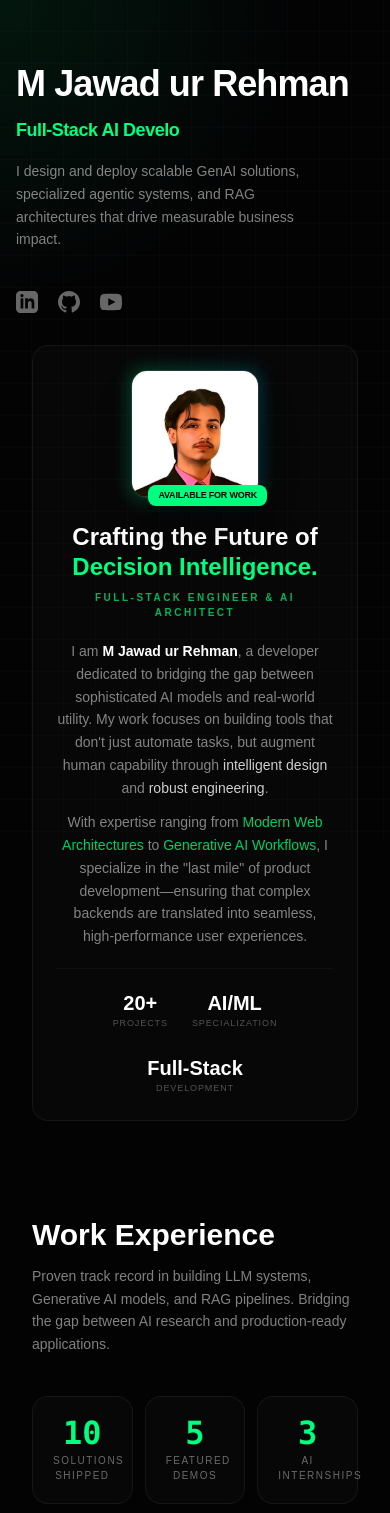
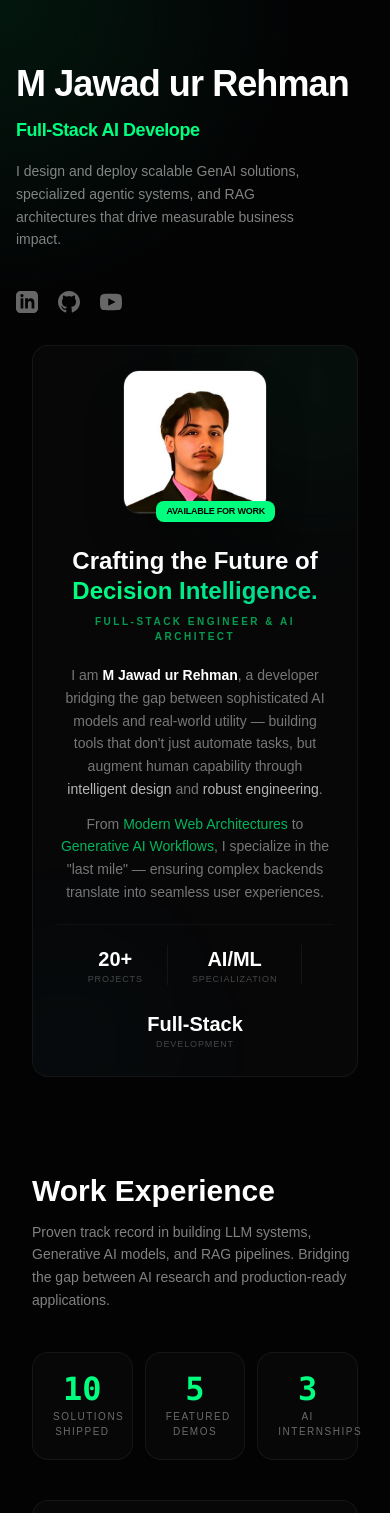
Before and after one commit to itxmjr/portfolio, a Next.js app: page / in a window 390 px wide. Shown: the top 1513 px of the page. Built offline with nearby package versions, Linux system fonts and the light colour scheme.

Commit message:
Updated v2

```diff
--- a/src/app/globals.css
+++ b/src/app/globals.css
@@ -58,7 +58,7 @@ body {
   }
 }
 
-/* Utility classes matching the static site */
+/* Utility classes */
 .animate-trail {
   animation: trail 0.9s ease-out forwards;
 }
@@ -72,9 +72,9 @@ body {
 }
 
 .grid-bg {
-  background: linear-gradient(transparent 96%, rgba(255, 255, 255, 0.05) 100%),
-    linear-gradient(90deg, transparent 96%, rgba(255, 255, 255, 0.05) 100%);
-  background-size: 32px 32px;
+  background: linear-gradient(transparent 97%, rgba(255, 255, 255, 0.03) 100%),
+    linear-gradient(90deg, transparent 97%, rgba(255, 255, 255, 0.03) 100%);
+  background-size: 40px 40px;
 }
 
 .ambient-glow {
@@ -114,8 +114,33 @@ html {
   backdrop-filter: blur(40px);
 }
 
+/* Global Scrollbar - Neon Green */
+*::-webkit-scrollbar {
+  width: 6px;
+}
+
+*::-webkit-scrollbar-track {
+  background: transparent;
+}
+
+*::-webkit-scrollbar-thumb {
+  background: rgba(0, 255, 127, 0.25);
+  border-radius: 10px;
+}
+
+*::-webkit-scrollbar-thumb:hover {
+  background: rgba(0, 255, 127, 0.5);
+}
+
+/* Firefox scrollbar */
+* {
+  scrollbar-width: thin;
+  scrollbar-color: rgba(0, 255, 127, 0.25) transparent;
+}
+
+/* Custom scrollbar for specific containers */
 .custom-scrollbar::-webkit-scrollbar {
-  width: 5px;
+  width: 4px;
 }
 
 .custom-scrollbar::-webkit-scrollbar-track {
@@ -123,15 +148,15 @@ html {
 }
 
 .custom-scrollbar::-webkit-scrollbar-thumb {
-  background: rgba(255, 255, 255, 0.1);
+  background: rgba(0, 255, 127, 0.3);
   border-radius: 10px;
 }
 
 .custom-scrollbar::-webkit-scrollbar-thumb:hover {
-  background: rgba(0, 255, 127, 0.3);
+  background: rgba(0, 255, 127, 0.5);
 }
 
 .custom-scrollbar {
   scrollbar-width: thin;
-  scrollbar-color: rgba(255, 255, 255, 0.1) transparent;
+  scrollbar-color: rgba(0, 255, 127, 0.3) transparent;
 }
--- a/src/components/About.tsx
+++ b/src/components/About.tsx
@@ -5,56 +5,63 @@ export default function About() {
     return (
         <section id="about" className="mb-8 px-4 sm:px-6" data-animate>
             <div className="reveal transition-all duration-1000 ease-[cubic-bezier(0.16,1,0.3,1)]">
-                <div className="p-6 sm:p-8 md:p-10 border border-white/[0.06] rounded-2xl bg-white/[0.02] overflow-hidden">
-                    <div className="flex flex-col items-center gap-6 sm:gap-8">
+                <div className="relative p-6 sm:p-8 md:p-10 border border-white/[0.06] rounded-2xl bg-white/[0.02] overflow-hidden">
+                    {/* Decorative gradient orb */}
+                    <div className="absolute -top-20 -right-20 w-60 h-60 bg-[#00FF7F]/[0.04] rounded-full blur-3xl pointer-events-none"></div>
+                    <div className="absolute -bottom-16 -left-16 w-48 h-48 bg-cyan-500/[0.03] rounded-full blur-3xl pointer-events-none"></div>
+
+                    <div className="relative flex flex-col lg:flex-row items-center lg:items-start gap-8">
                         {/* Profile Image */}
                         <div className="relative group shrink-0">
-                            <div className="absolute -inset-1 bg-gradient-to-r from-[#00FF7F] to-cyan-500 rounded-2xl blur opacity-20 group-hover:opacity-40 transition duration-1000"></div>
+                            <div className="absolute -inset-1 bg-gradient-to-br from-[#00FF7F]/30 to-cyan-500/20 rounded-2xl blur-lg opacity-0 group-hover:opacity-100 transition duration-700"></div>
                             <Image
                                 src="/Image.png"
                                 alt="M Jawad ur Rehman"
                                 width={224}
                                 height={224}
-                                className="relative w-32 h-32 sm:w-40 sm:h-40 md:w-48 md:h-48 rounded-2xl object-cover border border-white/10 shadow-2xl"
+                                className="relative w-36 h-36 sm:w-44 sm:h-44 rounded-2xl object-cover border border-white/10 shadow-2xl"
                             />
-                            <div className="absolute -bottom-2 -right-2 bg-[#00FF7F] text-black px-2.5 py-1 rounded-lg text-[9px] font-bold uppercase tracking-tight shadow-xl">
+                            <div className="absolute -bottom-2 -right-2 bg-[#00FF7F] text-black px-2.5 py-1 rounded-lg text-[9px] font-bold uppercase tracking-tight shadow-lg">
                                 Available for Work
                             </div>
                         </div>
 
-                        {/* Hero Text */}
-                        <div className="space-y-5 text-center max-w-2xl">
+                        {/* Content */}
+                        <div className="space-y-5 text-center lg:text-left flex-1">
                             <div className="space-y-2">
                                 <h2 className="text-2xl sm:text-3xl md:text-4xl font-bold leading-tight text-white">
-                                    Crafting the Future of <span className="text-[#00FF7F]">Decision Intelligence.</span>
+                                    Crafting the Future of{' '}
+                                    <span className="bg-gradient-to-r from-[#00FF7F] to-emerald-400 bg-clip-text text-transparent">
+                                        Decision Intelligence.
+                                    </span>
                                 </h2>
-                                <p className="text-[#00FF7F]/70 text-[10px] sm:text-xs font-bold uppercase tracking-[0.25em]">Full-Stack Engineer & AI Architect</p>
+                                <p className="text-[#00FF7F]/60 text-[10px] sm:text-xs font-bold uppercase tracking-[0.25em]">Full-Stack Engineer & AI Architect</p>
                             </div>
 
-                            <div className="space-y-3 text-white/50 text-sm leading-relaxed">
+                            <div className="space-y-3 text-white/45 text-sm leading-relaxed">
                                 <p>
-                                    I am <span className="text-white font-semibold">M Jawad ur Rehman</span>, a developer dedicated to bridging the gap between sophisticated AI models and real-world utility. My work focuses on building tools that don&apos;t just automate tasks, but augment human capability through <span className="text-white/80">intelligent design</span> and <span className="text-white/80">robust engineering</span>.
+                                    I am <span className="text-white font-semibold">M Jawad ur Rehman</span>, a developer bridging the gap between sophisticated AI models and real-world utility — building tools that don&apos;t just automate tasks, but augment human capability through <span className="text-white/70">intelligent design</span> and <span className="text-white/70">robust engineering</span>.
                                 </p>
                                 <p>
-                                    With expertise ranging from <span className="text-[#00FF7F]/80">Modern Web Architectures</span> to <span className="text-[#00FF7F]/80">Generative AI Workflows</span>, I specialize in the &quot;last mile&quot; of product development—ensuring that complex backends are translated into seamless, high-performance user experiences.
+                                    From <span className="text-[#00FF7F]/70">Modern Web Architectures</span> to <span className="text-[#00FF7F]/70">Generative AI Workflows</span>, I specialize in the &quot;last mile&quot; — ensuring complex backends translate into seamless user experiences.
                                 </p>
                             </div>
 
                             {/* Stats Row */}
-                            <div className="flex flex-wrap justify-center gap-6 sm:gap-8 pt-5 border-t border-white/[0.04]">
-                                <div className="flex flex-col items-center">
-                                    <span className="text-white font-bold text-xl sm:text-2xl">20+</span>
-                                    <span className="text-white/30 text-[9px] sm:text-[10px] uppercase tracking-widest font-medium">Projects</span>
+                            <div className="flex flex-wrap justify-center lg:justify-start gap-6 pt-5 border-t border-white/[0.04]">
+                                <div className="flex flex-col items-center lg:items-start">
+                                    <span className="text-white font-bold text-xl">20+</span>
+                                    <span className="text-white/25 text-[9px] uppercase tracking-widest font-medium">Projects</span>
                                 </div>
-                                <div className="w-px h-10 bg-white/[0.06] hidden sm:block"></div>
-                                <div className="flex flex-col items-center">
-                                    <span className="text-white font-bold text-xl sm:text-2xl">AI/ML</span>
-                                    <span className="text-white/30 text-[9px] sm:text-[10px] uppercase tracking-widest font-medium">Specialization</span>
+                                <div className="w-px h-10 bg-white/[0.06]"></div>
+                                <div className="flex flex-col items-center lg:items-start">
+                                    <span className="text-white font-bold text-xl">AI/ML</span>
+                                    <span className="text-white/25 text-[9px] uppercase tracking-widest font-medium">Specialization</span>
                                 </div>
-                                <div className="w-px h-10 bg-white/[0.06] hidden sm:block"></div>
-                                <div className="flex flex-col items-center">
-                                    <span className="text-white font-bold text-xl sm:text-2xl">Full-Stack</span>
-                                    <span className="text-white/30 text-[9px] sm:text-[10px] uppercase tracking-widest font-medium">Development</span>
+                                <div className="w-px h-10 bg-white/[0.06]"></div>
+                                <div className="flex flex-col items-center lg:items-start">
+                                    <span className="text-white font-bold text-xl">Full-Stack</span>
+                                    <span className="text-white/25 text-[9px] uppercase tracking-widest font-medium">Development</span>
                                 </div>
                             </div>
                         </div>
```
Also changed, not shown: src/components/Education.tsx (+36 -15 lines), src/components/Skills.tsx (+49 -44 lines).
